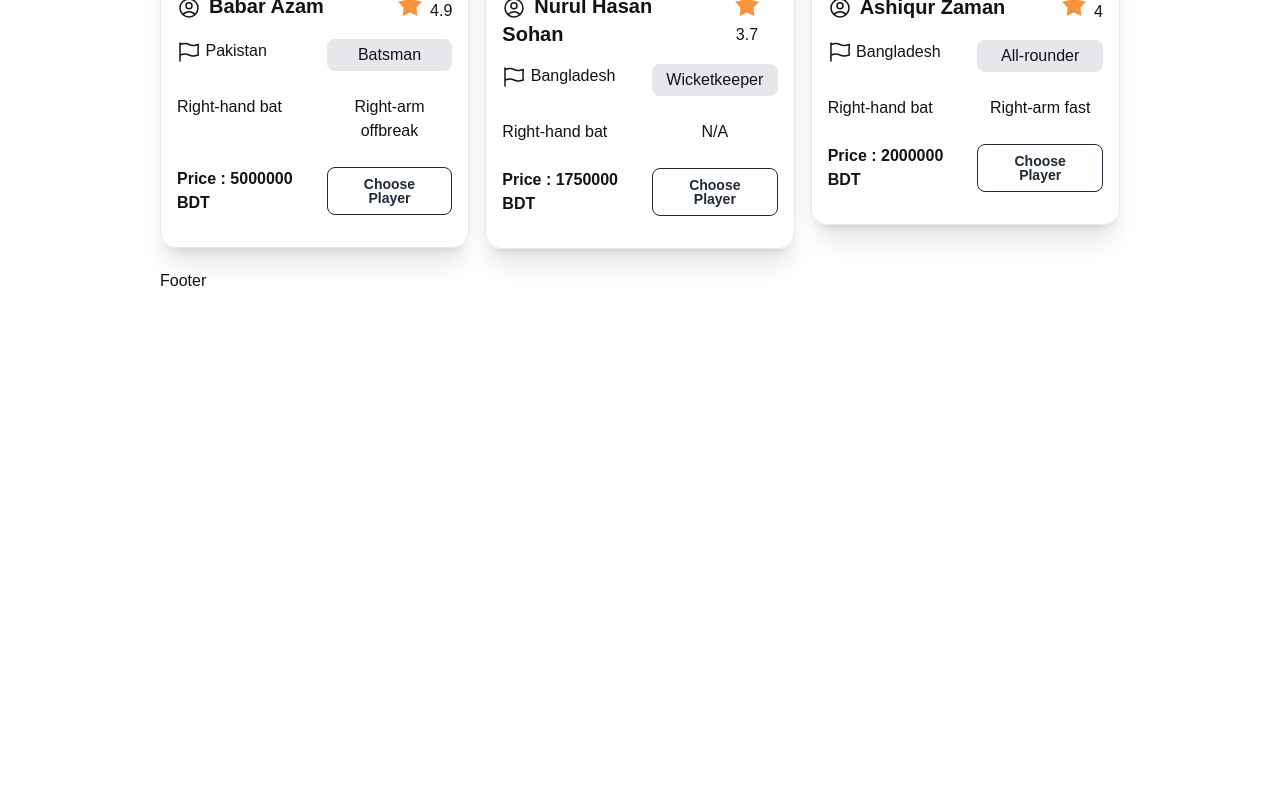
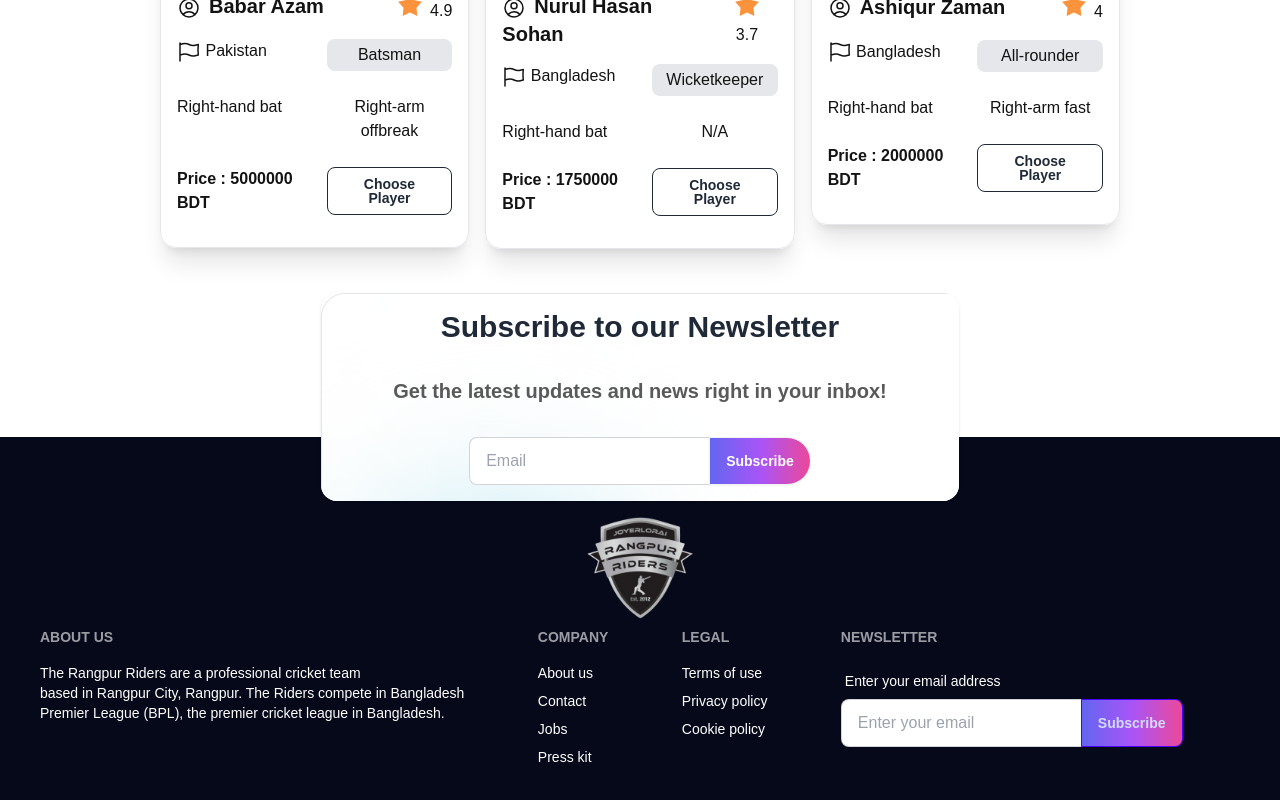
Before and after one commit to abujaforhadi/rangpurRaiders, a React (Vite) app: page / in a window 1280 px wide. Shown: the part 1392-2192 px from the top of the page. Before the commit the page ends 1709 px from the top, so only its background shows below. Built offline with nearby package versions, Linux system fonts and the light colour scheme.

Commit message:
update toast

```diff
--- a/package.json
+++ b/package.json
@@ -11,7 +11,8 @@
   },
   "dependencies": {
     "react": "^18.3.1",
-    "react-dom": "^18.3.1"
+    "react-dom": "^18.3.1",
+    "react-toastify": "^10.0.6"
   },
   "devDependencies": {
     "@eslint/js": "^9.13.0",
--- a/src/App.jsx
+++ b/src/App.jsx
@@ -1,4 +1,6 @@
 import { useState } from "react";
+import { toast, ToastContainer } from "react-toastify";
+import "react-toastify/dist/ReactToastify.css";
 
 import "./App.css";
 import Header from "./Components/Header";
@@ -7,49 +9,51 @@
 
 function App() {
   const [playerData, setPlayerData] = useState([]);
-  const [money,setMoney]=useState(0);
-  const addMoney=(tk)=>setMoney(money+tk);
-  const totalMoney=()=>money;
+  const [money, setMoney] = useState(0);
+  const addMoney = (tk) => {
+    toast.success("Credit Added.");
+    setMoney(money + tk);
+  };
+  const totalMoney = () => money;
 
   const hendlePlayerData = (player) => {
+    const isDuplicate = playerData.some((p) => p.id === player.id);
 
+    if (!isDuplicate) {
+      if (money <= player.biddingPrice) {
+        toast.error("Insufficient credit");
+      } else {
+        const addPlayer = [...playerData, player];
+        setPlayerData(addPlayer);
+        setMoney(money - player.biddingPrice);
+        toast.success(`${player.name} added successfully!`);
+      }
+    } else {
+      toast.info("Player is already selected.");
+    }
+  };
 
-    const isDuplicate = playerData.some(
-      (p) => p.id === player.id
-    );
-    if (!isDuplicate ) {
-      if(money<=player.biddingPrice){
-        alert("no money")
-      }
-      else{
-        const addPlayer=[...playerData,player];
-      setPlayerData(addPlayer);
-      setMoney(money-player.biddingPrice)
-      }
+  const handleDelete = (p) => {
+    const updatePlayer = playerData.filter((player) => player.id !== p.id);
+    setPlayerData(updatePlayer);
+    setMoney(money + parseInt(p.biddingPrice));
 
-
-    } else {
-      alert("Player is already selected.");
-    }
-
-
-
+    toast.warning(`${p.name} removed successfully!`);
   };
-  const handleDelete=(p)=>{
-    const updatePlayer=playerData.filter((player)=>player.id!==p.id);
-    setPlayerData(updatePlayer)
-    setMoney(money+parseInt(p.biddingPrice))
-
-  }
-
 
   return (
     <>
+      <ToastContainer />
       <div className="py-6 px-4 md:px-16 lg:px-40 text-[#131313]">
         <Header totalMoney={totalMoney()}></Header>
-        <MainSection addMoney={addMoney}  handleDelete={handleDelete} playerData={playerData} hendlePlayerData={hendlePlayerData}></MainSection>
-        <Footer></Footer>
+        <MainSection
+          addMoney={addMoney}
+          handleDelete={handleDelete}
+          playerData={playerData}
+          hendlePlayerData={hendlePlayerData}
+        ></MainSection>
       </div>
+      <Footer />
     </>
   );
 }
--- a/src/Components/Footer.jsx
+++ b/src/Components/Footer.jsx
@@ -1,12 +1,83 @@
-import React from 'react'
-import PropTypes from 'prop-types'
+import React from "react";
+import PropTypes from "prop-types";
+import pic from "../assets/image/Rangpur_Riders_Logo.png";
+import pic1 from "../assets/image/bgg-shadow.png";
 
 function Footer() {
   return (
-    <div>Footer</div>
-  )
+    <div className="mt-36 ">
+      <div className=" flex justify-center items-center" >
+        <div className=" absolute -mt-20">
+          <div className="stats shadow my-4 mx-14 bg-cover bg-center">
+            <div className="stat text-center" style={{
+              backgroundImage: `url(${pic1})`,
+            }}>
+              <div className="text-3xl font-bold ">Subscribe to our Newsletter</div>
+              <div className="text-xl font-semibold text-[#131313B3] py-8 px-12">
+                Get the latest updates and news right in your inbox!
+              </div>
+              <div className="stat-desc">
+                <div className="join">
+                  <input
+                    className="input input-bordered join-item"
+                    placeholder="Email"
+                  />
+                  <button className="btn join-item rounded-r-full bg-gradient-to-r from-indigo-500 via-purple-500 to-pink-500 text-white">
+                    Subscribe
+                  </button>
+                </div>
+              </div>
+            </div>
+          </div>
+        </div>
+      </div>
+      <div className="bg-[#06091A] py-20 ">
+        <div className="flex justify-center mb-2">
+          <img className="w-1/12" src={pic} />
+        </div>
+        <footer className="footer  text-base-content px-10 text-white ">
+
+          <nav>
+            <h6 className="footer-title">About Us</h6>
+            <p>The Rangpur Riders are a professional cricket team <br /> based in Rangpur City, Rangpur. The Riders compete in Bangladesh <br /> Premier League (BPL), the premier cricket league in Bangladesh.</p>
+
+
+          </nav>
+          <nav>
+            <h6 className="footer-title">Company</h6>
+            <a className="link link-hover">About us</a>
+            <a className="link link-hover">Contact</a>
+            <a className="link link-hover">Jobs</a>
+            <a className="link link-hover">Press kit</a>
+          </nav>
+          <nav>
+            <h6 className="footer-title">Legal</h6>
+            <a className="link link-hover">Terms of use</a>
+            <a className="link link-hover">Privacy policy</a>
+            <a className="link link-hover">Cookie policy</a>
+          </nav>
+          <form>
+            <h6 className="footer-title">Newsletter</h6>
+            <fieldset className="form-control w-80">
+              <label className="label">
+                <span className="label-text text-white">Enter your email address</span>
+              </label>
+              <div className="join">
+                <input
+                  type="text"
+                  placeholder="Enter your email"
+                  className="input input-bordered join-item"
+                />
+                <button className="btn btn-primary join-item bg-gradient-to-r from-indigo-500 via-purple-500 to-pink-500">Subscribe</button>
+              </div>
+            </fieldset>
+          </form>
+        </footer>
+      </div>
+    </div>
+  );
 }
 
-Footer.propTypes = {}
+Footer.propTypes = {};
 
-export default Footer
+export default Footer;
--- /dev/null
+++ b/src/Components/GeeksforGeeks.jsx
@@ -0,0 +1,30 @@
+
+
+import React from "react";
+
+// Importing toastify module
+import { toast } from "react-toastify";
+
+// Import toastify css file
+import "react-toastify/dist/ReactToastify.css";
+
+// toast-configuration method,
+// it is compulsory method.
+toast.configure();
+
+// This is main function
+function GeeksforGeeks() {
+    // function which is called when
+    // button is clicked
+    const notify = () => {
+        // Calling toast method by passing string
+        toast("Hello Geeks");
+    };
+    return (
+        <div className="GeeksforGeeks">
+            <button onClick={notify}>Click Me!</button>
+        </div>
+    );
+}
+
+export default GeeksforGeeks;
--- a/src/Components/Header.jsx
+++ b/src/Components/Header.jsx
@@ -6,7 +6,7 @@
 function Header({totalMoney}) {
   return (
     <div>
-      <div className="navbar bg-base-100">
+      <div className="navbar bg-base-100 justify-between">
         <div className="navbar-start">
           <div className="dropdown">
             <div tabIndex={0} role="button" className="btn btn-ghost lg:hidden">
@@ -27,7 +27,7 @@
             </div>
             <ul
               tabIndex={0}
-              className="menu menu-sm dropdown-content bg-base-100 rounded-box z-[1] mt-3 w-52 p-2 shadow"
+              className="menu menu-sm dropdown-content bg-base-100 rounded-box z-[1] mt-3  p-2 shadow"
             >
               <li>
                 <a>Home</a>
--- a/src/Components/MainSection.jsx
+++ b/src/Components/MainSection.jsx
@@ -23,6 +23,8 @@
 
       <div className="flex justify-between py-5">
         <h3 className="font-bold text-xl">Choose Our Riders </h3>
+
+
         <div className="flex gap-2">
           <button
             onClick={() => handleActiveBtn("Available")}
--- a/tailwind.config.js
+++ b/tailwind.config.js
@@ -5,7 +5,12 @@
     "./src/**/*.{js,ts,jsx,tsx}",
   ],
   theme: {
-    extend: {},
+    extend: {
+      colors: {
+        'light-gray': 'rgba(211, 218, 201, 1)',
+        'dark-gray': 'rgba(113, 129, 135, 1)',
+      },
+    },
   },
   plugins: [require('daisyui'),],
 }
```
Also changed, not shown: src/assets/image/bgg-shadow.png (added), 1 other file (tests, documents, lock files or other folders).
